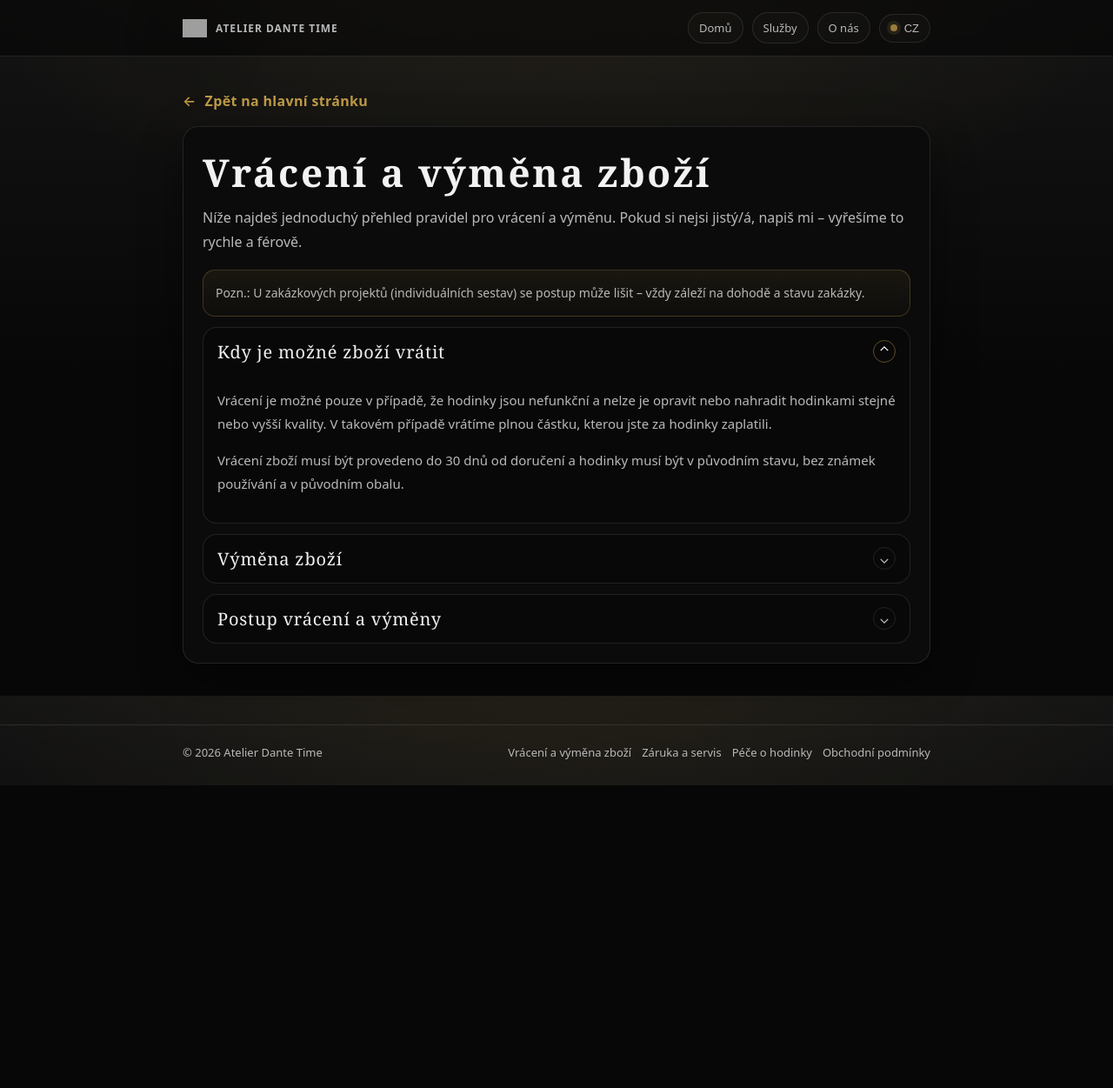
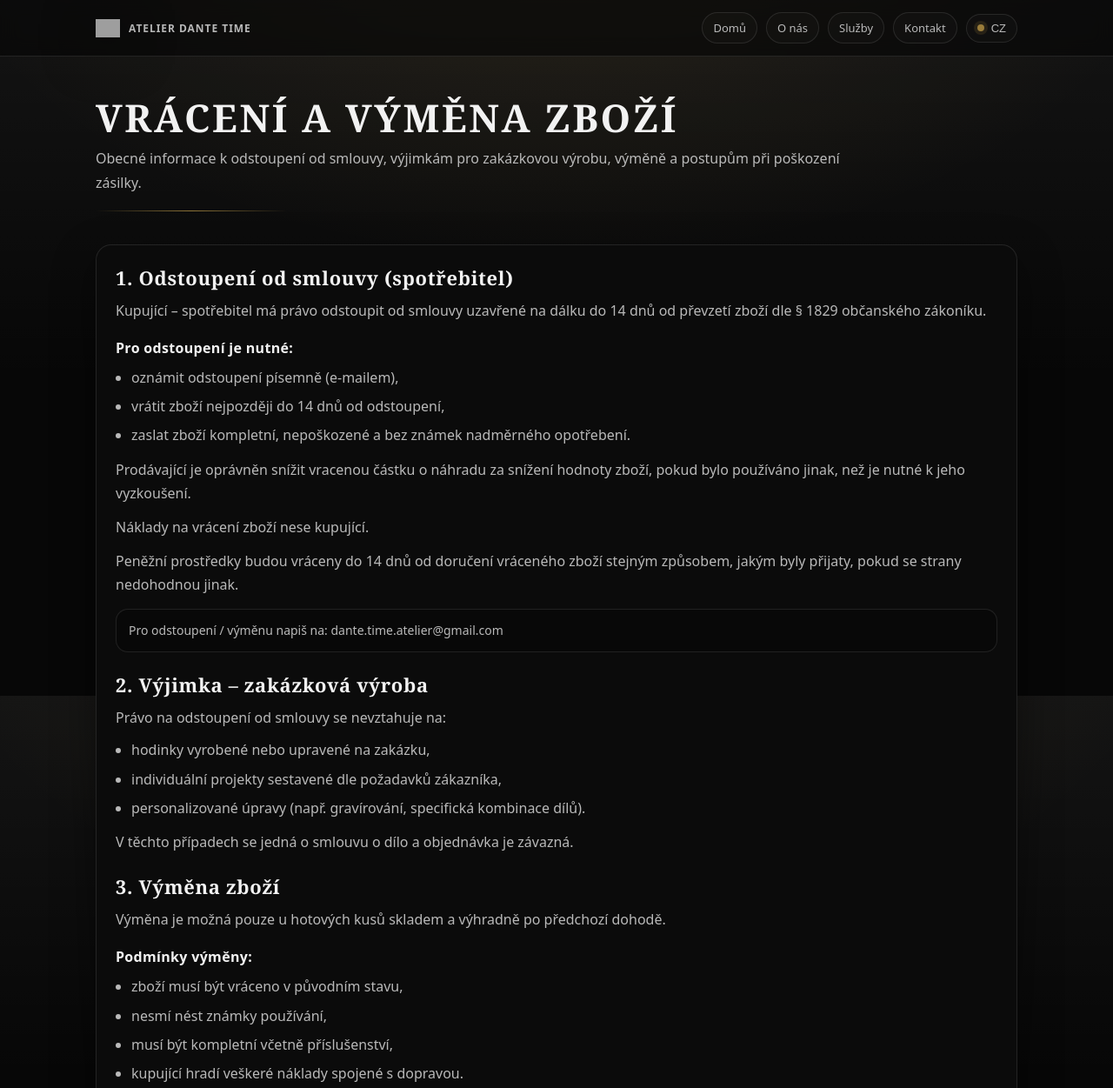
Before and after one commit to dantetimeatelier-ops/atelier-dante-time, a plain HTML site: page returns.html in a window 1280 px wide. Shown: the top 1251 px of the page at 87% size. Before the commit the page ends 903 px from the top, so only its background shows below. Drawn offline with Linux system fonts and the light colour scheme; grey boxes are pictures that could not be loaded.

Commit message:
Update returns.html

```diff
--- a/returns.html
+++ b/returns.html
@@ -8,7 +8,7 @@
 <head>
   <meta charset="utf-8" />
   <meta name="viewport" content="width=device-width, initial-scale=1" />
-  <title>Vrácení a výměna zboží | Atelier Dante Time</title>
+  <title>Vrácení a výměna — Atelier Dante Time</title>
   <meta name="description" content="Vrácení a výměna zboží — Atelier Dante Time" />
   <link rel="icon" href="logo.png" />
 
@@ -21,7 +21,7 @@
       --line:rgba(255,255,255,.10);
       --shadow:0 18px 50px rgba(0,0,0,.45);
       --radius:18px;
-      --max:900px;
+      --max:1100px;
       --card:#0b0b0b;
     }
     *{box-sizing:border-box}
@@ -38,7 +38,6 @@
     }
     a{color:inherit; text-decoration:none}
     a:hover{opacity:.95}
-
     .wrap{max-width:var(--max); margin:0 auto; padding:0 20px}
 
     header{
@@ -49,7 +48,8 @@
     }
     .nav{
       display:flex; align-items:center; justify-content:space-between;
-      padding:14px 0; gap:12px;
+      padding:14px 0;
+      gap:12px;
     }
     .brand{
       display:flex; align-items:center; gap:10px;
@@ -63,8 +63,8 @@
       letter-spacing:.08em; font-weight:700; font-size:12px;
       text-transform:uppercase; color:var(--muted)
     }
+
     .links{display:flex; gap:10px; align-items:center; flex-wrap:wrap; justify-content:flex-end}
-
     .chip, .langbtn{
       padding:8px 12px;
       border:1px solid var(--line);
@@ -86,17 +86,34 @@
       box-shadow:0 0 0 4px rgba(200,162,74,.12);
     }
 
-    .page{padding:34px 0 44px}
-    .back{
-      display:inline-flex; align-items:center; gap:10px;
-      color:var(--gold);
-      opacity:.95;
-      margin:6px 0 18px;
-      font-weight:600;
-      letter-spacing:.02em;
+    /* content */
+    .hero{
+      padding:46px 0 20px;
+      text-align:left;
     }
-    .back:hover{opacity:1}
+    h1{
+      margin:0;
+      font-family: ui-serif, Georgia, "Times New Roman", Times, serif;
+      letter-spacing:.06em;
+      text-transform:uppercase;
+      font-size:clamp(26px, 3.6vw, 44px);
+      line-height:1.1;
+    }
+    .subtitle{
+      margin:10px 0 0;
+      color:var(--muted);
+      line-height:1.7;
+      max-width: 900px;
+    }
+    .subline{
+      width:min(220px, 60vw);
+      height:1px;
+      margin:18px 0 0;
+      background:linear-gradient(90deg, rgba(200,162,74,0), rgba(200,162,74,.9), rgba(200,162,74,0));
+      opacity:.75;
+    }
 
+    .section{padding:18px 0 34px}
     .card{
       background: var(--card);
       border:1px solid var(--line);
@@ -106,91 +123,62 @@
       overflow:hidden;
       position:relative;
     }
-    h1{
-      margin:0 0 8px 0;
+    .card h2{
+      margin:0 0 10px 0;
       font-family: ui-serif, Georgia, "Times New Roman", Times, serif;
-      letter-spacing:.06em;
-      font-size:clamp(26px, 3.6vw, 44px);
+      font-size:22px;
+      letter-spacing:.03em;
     }
-    .lead{
-      margin:0 0 18px 0;
+    .card h3{
+      margin:18px 0 8px;
+      font-size:16px;
+      letter-spacing:.02em;
+      color:var(--text);
+    }
+    .card p{
+      margin:0;
       color:var(--muted);
       font-size:16px;
-      line-height:1.75;
+      line-height:1.7;
+    }
+    .card ul{
+      margin:10px 0 0;
+      padding-left:18px;
+      color:var(--muted);
+      line-height:1.7;
+    }
+    .card li{margin:6px 0}
+    .hint{
+      margin-top:14px;
+      padding:12px 14px;
+      border:1px solid var(--line);
+      border-radius:14px;
+      background:rgba(0,0,0,.22);
+      color:var(--muted);
+      line-height:1.7;
+      font-size:14px;
+    }
+    .btn{
+      display:inline-flex; align-items:center; justify-content:center;
+      padding:10px 12px;
+      border-radius:12px;
+      border:1px solid rgba(200,162,74,.45);
+      background:linear-gradient(180deg, rgba(200,162,74,.18), rgba(200,162,74,.04));
+      color:var(--text);
+      font-size:13px;
+      gap:8px;
+      white-space:nowrap;
+    }
+    .btn.ghost{
+      border-color:var(--line);
+      background:rgba(255,255,255,.02);
+      color:var(--muted);
     }
 
-    .note{
-      margin:14px 0 0;
-      padding:14px 14px;
-      border:1px solid rgba(200,162,74,.25);
-      background:linear-gradient(180deg, rgba(200,162,74,.08), rgba(200,162,74,.02));
-      border-radius:14px;
-      color:var(--muted);
-      font-size:14px;
-      line-height:1.7;
-    }
-
-    /* Accordion */
-    details{
-      border:1px solid var(--line);
-      border-radius:16px;
-      background:rgba(0,0,0,.22);
-      overflow:hidden;
-      margin-top:12px;
-    }
-    summary{
-      list-style:none;
-      cursor:pointer;
-      padding:14px 16px;
-      display:flex;
-      align-items:center;
-      justify-content:space-between;
-      gap:12px;
-      user-select:none;
-    }
-    summary::-webkit-details-marker{display:none}
-    .sum-title{
-      font-family: ui-serif, Georgia, "Times New Roman", Times, serif;
-      letter-spacing:.04em;
-      font-size:20px;
-    }
-    .chev{
-      width:26px; height:26px;
-      border-radius:999px;
-      border:1px solid var(--line);
-      display:flex; align-items:center; justify-content:center;
-      color:var(--muted);
-      transition:.2s ease;
-      flex:0 0 auto;
-    }
-    details[open] .chev{
-      border-color:rgba(200,162,74,.45);
-      color:var(--text);
-      transform:rotate(180deg);
-    }
-    .content{
-      padding:0 16px 16px;
-      color:var(--muted);
-      font-size:15px;
-      line-height:1.8;
-    }
-    .content h3{
-      margin:12px 0 6px;
-      color:var(--text);
-      font-size:14px;
-      letter-spacing:.05em;
-      text-transform:uppercase;
-    }
-    .content ul{
-      margin:8px 0 0;
-      padding-left:18px;
-    }
-    .content li{margin:6px 0}
-
     footer{
-      padding:22px 0 28px;
+      padding:28px 0 34px;
       border-top:1px solid var(--line);
-      margin-top:26px;
+      margin-top:32px;
       color:var(--muted);
       font-size:13px;
     }
@@ -202,11 +190,9 @@
     .footer-links a{color:var(--muted); border-bottom:1px solid transparent}
     .footer-links a:hover{color:var(--text); border-bottom-color:rgba(200,162,74,.5)}
 
-    @media (max-width: 720px){
+    @media (max-width: 880px){
       .brand strong{display:none}
-      .links{gap:8px}
-      .chip, .langbtn{padding:7px 11px; font-size:12px}
-      .sum-title{font-size:18px}
+      .hero{padding:36px 0 16px}
     }
   </style>
 </head>
@@ -222,8 +208,9 @@
 
         <div class="links">
           <a class="chip" href="index.html" data-i18n="nav_home">Domů</a>
+          <a class="chip" href="about.html" data-i18n="nav_about">O nás</a>
           <a class="chip" href="services.html" data-i18n="nav_services">Služby</a>
-          <a class="chip" href="about.html" data-i18n="nav_about">O nás</a>
+          <a class="chip" href="index.html#contact" data-i18n="nav_contact">Kontakt</a>
 
           <button class="langbtn" id="langBtn" type="button" aria-label="Switch language">
             <span class="langdot"></span>
@@ -234,84 +221,93 @@
     </div>
   </header>
 
-  <main class="page">
+  <main>
+    <section class="hero">
       <div class="wrap">
-      <a class="back" href="index.html">← <span data-i18n="back">Zpět na hlavní stránku</span></a>
+        <h1 data-i18n="title">Vrácení a výměna zboží</h1>
+        <p class="subtitle" data-i18n="lead">
+          Obecné informace k odstoupení od smlouvy, výjimkám pro zakázkovou výrobu, výměně a postupům při poškození zásilky.
+        </p>
+        <div class="subline"></div>
+      </div>
+    </section>
 
+    <section class="section">
+      <div class="wrap">
         <div class="card">
-        <h1 data-i18n="title">Vrácení a výměna zboží</h1>
-        <p class="lead" data-i18n="lead">
-          Níže najdeš jednoduchý přehled pravidel pro vrácení a výměnu. Pokud si nejsi jistý/á,
-          napiš mi – vyřešíme to rychle a férově.
+
+          <h2 data-i18n="s1_title">1. Odstoupení od smlouvy (spotřebitel)</h2>
+          <p data-i18n="s1_p1">
+            Kupující – spotřebitel má právo odstoupit od smlouvy uzavřené na dálku do 14 dnů od převzetí zboží dle § 1829 občanského zákoníku.
+          </p>
+          <h3 data-i18n="s1_h3">Pro odstoupení je nutné:</h3>
+          <ul>
+            <li data-i18n="s1_b1">oznámit odstoupení písemně (e-mailem),</li>
+            <li data-i18n="s1_b2">vrátit zboží nejpozději do 14 dnů od odstoupení,</li>
+            <li data-i18n="s1_b3">zaslat zboží kompletní, nepoškozené a bez známek nadměrného opotřebení.</li>
+          </ul>
+          <p style="margin-top:12px" data-i18n="s1_p2">
+            Prodávající je oprávněn snížit vracenou částku o náhradu za snížení hodnoty zboží, pokud bylo používáno jinak, než je nutné k jeho vyzkoušení.
+          </p>
+          <p style="margin-top:12px" data-i18n="s1_p3">
+            Náklady na vrácení zboží nese kupující.
+          </p>
+          <p style="margin-top:12px" data-i18n="s1_p4">
+            Peněžní prostředky budou vráceny do 14 dnů od doručení vráceného zboží stejným způsobem, jakým byly přijaty, pokud se strany nedohodnou jinak.
           </p>
 
-        <div class="note" data-i18n="note">
-          Pozn.: U zakázkových projektů (individuálních sestav) se postup může lišit – vždy záleží na dohodě a stavu zakázky.
+          <div class="hint" data-i18n="contact_hint">
+            Pro odstoupení / výměnu napiš na: <b>dante.time.atelier@gmail.com</b>
           </div>
 
-        <!-- 1 -->
-        <details open>
-          <summary>
-            <span class="sum-title" data-i18n="s1">Kdy je možné zboží vrátit</span>
-            <span class="chev">⌄</span>
-          </summary>
-          <div class="content" data-i18n-block="c1">
-            <p>
-              Vrácení je možné pouze v případě, že hodinky jsou nefunkční a nelze je opravit nebo nahradit hodinkami stejné
-              nebo vyšší kvality. V takovém případě vrátíme plnou částku, kterou jste za hodinky zaplatili.
+          <h2 style="margin-top:22px" data-i18n="s2_title">2. Výjimka – zakázková výroba</h2>
+          <p data-i18n="s2_p1">Právo na odstoupení od smlouvy se nevztahuje na:</p>
+          <ul>
+            <li data-i18n="s2_b1">hodinky vyrobené nebo upravené na zakázku,</li>
+            <li data-i18n="s2_b2">individuální projekty sestavené dle požadavků zákazníka,</li>
+            <li data-i18n="s2_b3">personalizované úpravy (např. gravírování, specifická kombinace dílů).</li>
+          </ul>
+          <p style="margin-top:12px" data-i18n="s2_p2">
+            V těchto případech se jedná o smlouvu o dílo a objednávka je závazná.
           </p>
-            <p>
-              Vrácení zboží musí být provedeno do 30 dnů od doručení a hodinky musí být v původním stavu, bez známek používání
-              a v původním obalu.
+
+          <h2 style="margin-top:22px" data-i18n="s3_title">3. Výměna zboží</h2>
+          <p data-i18n="s3_p1">
+            Výměna je možná pouze u hotových kusů skladem a výhradně po předchozí dohodě.
           </p>
+          <h3 data-i18n="s3_h3">Podmínky výměny:</h3>
+          <ul>
+            <li data-i18n="s3_b1">zboží musí být vráceno v původním stavu,</li>
+            <li data-i18n="s3_b2">nesmí nést známky používání,</li>
+            <li data-i18n="s3_b3">musí být kompletní včetně příslušenství,</li>
+            <li data-i18n="s3_b4">kupující hradí veškeré náklady spojené s dopravou.</li>
+          </ul>
+          <p style="margin-top:12px" data-i18n="s3_p2">
+            Prodávající si vyhrazuje právo výměnu odmítnout, pokud nejsou splněny uvedené podmínky.
+          </p>
+
+          <h2 style="margin-top:22px" data-i18n="s4_title">4. Poškození při přepravě</h2>
+          <p data-i18n="s4_p1">
+            Kupující je povinen při převzetí zásilky zkontrolovat její stav.
+          </p>
+          <h3 data-i18n="s4_h3">V případě zjevného poškození je nutné:</h3>
+          <ul>
+            <li data-i18n="s4_b1">sepsat s dopravcem škodní protokol,</li>
+            <li data-i18n="s4_b2">bezodkladně informovat prodávajícího,</li>
+            <li data-i18n="s4_b3">doložit fotodokumentaci.</li>
+          </ul>
+          <p style="margin-top:12px" data-i18n="s4_p2">
+            Pozdější reklamace mechanického poškození způsobeného přepravou nemusí být uznány.
+          </p>
+
+          <div style="margin-top:18px; display:flex; gap:10px; flex-wrap:wrap;">
+            <a class="btn ghost" href="index.html" data-i18n="btn_back">Zpět na web</a>
+            <a class="btn" href="mailto:dante.time.atelier@gmail.com" data-i18n="btn_email">Napsat e-mail</a>
           </div>
-        </details>
-
-        <!-- 2 -->
-        <details>
-          <summary>
-            <span class="sum-title" data-i18n="s2">Výměna zboží</span>
-            <span class="chev">⌄</span>
-          </summary>
-          <div class="content" data-i18n-block="c2">
-            <p>
-              Pokud hodinky, které jste obdrželi, odpovídají fotografii na produktové stránce, ale přesto se vám nelíbí
-              (toto pravidlo platí pro hodinky SKLADEM, nikoliv pro INDIVIDUÁLNÍ PROJEKTY), máte možnost je vyměnit za jiné hodinky.
-            </p>
-            <p>
-              V tomto případě je třeba pokrýt náklady na poštovní služby a případné celní poplatky. Hodinky, které obdržíte při výměně,
-              musí mít stejnou nebo vyšší hodnotu než původní hodinky.
-            </p>
-          </div>
-        </details>
-
-        <!-- 3 -->
-        <details>
-          <summary>
-            <span class="sum-title" data-i18n="s3">Postup vrácení a výměny</span>
-            <span class="chev">⌄</span>
-          </summary>
-          <div class="content" data-i18n-block="c3">
-            <ol style="margin:8px 0 0; padding-left:18px;">
-              <li>Kontaktujte naši zákaznickou podporu na e-mailové adrese nebo telefonním čísle uvedeném na našich stránkách a uveďte důvod vrácení nebo výměny.</li>
-              <li>Naše zákaznická podpora vám poskytne další pokyny, včetně adresy pro zaslání hodinek zpět k nám.</li>
-              <li>Zabalte hodinky do původního obalu a připojte všechny dokumenty a příslušenství, které byly součástí balení. Ujistěte se, že jsou hodinky dobře chráněny pro přepravu.</li>
-              <li>Po obdržení hodinek zkontrolujeme jejich stav a funkčnost.</li>
-              <li>Pokud budou splněny všechny podmínky, provedeme vrácení peněz nebo zašleme náhradní hodinky dle dohody.</li>
-            </ol>
-
-            <h3 data-i18n="more">Další informace</h3>
-            <p data-i18n="more_text">
-              Výměny a vrácení u hodinek na objednávku (INDIVIDUÁLNÍ PROJEKTY): výměna nebo vrácení není možné,
-              pokud není zboží nefunkční nebo poškozené.
-              Zodpovědnost za dopravu a clo: zákazník je odpovědný za náklady na dopravu a případné celní poplatky
-              spojené s vrácením nebo výměnou hodinek.
-            </p>
-          </div>
-        </details>
 
         </div>
       </div>
+    </section>
   </main>
 
   <footer>
@@ -319,10 +315,9 @@
       <div class="footer-inner">
         <div>© <span id="y"></span> Atelier Dante Time</div>
         <div class="footer-links">
-          <a href="returns.html" data-i18n="footer_returns">Vrácení a výměna zboží</a>
-          <a href="warranty.html" data-i18n="footer_warranty">Záruka a servis</a>
-          <a href="care.html" data-i18n="footer_care">Péče o hodinky</a>
-          <a href="terms.html" data-i18n="footer_terms">Obchodní podmínky</a>
+          <a href="terms.html" data-i18n="footer_terms">Podmínky</a>
+          <a href="reklamace.html" data-i18n="footer_claims">Reklamace</a>
+          <a href="privacy.html" data-i18n="footer_privacy">Soukromí</a>
         </div>
       </div>
     </div>
@@ -332,51 +327,114 @@
     const I18N = {
       cs: {
         nav_home: "Domů",
+        nav_about: "O nás",
         nav_services: "Služby",
-        nav_about: "O nás",
-        back: "Zpět na hlavní stránku",
+        nav_contact: "Kontakt",
 
         title: "Vrácení a výměna zboží",
-        lead: "Níže najdeš jednoduchý přehled pravidel pro vrácení a výměnu. Pokud si nejsi jistý/á, napiš mi – vyřešíme to rychle a férově.",
-        note: "Pozn.: U zakázkových projektů (individuálních sestav) se postup může lišit – vždy záleží na dohodě a stavu zakázky.",
+        lead: "Obecné informace k odstoupení od smlouvy, výjimkám pro zakázkovou výrobu, výměně a postupům při poškození zásilky.",
 
-        s1: "Kdy je možné zboží vrátit",
-        s2: "Výměna zboží",
-        s3: "Postup vrácení a výměny",
-        more: "Další informace",
-        more_text: "Výměny a vrácení u hodinek na objednávku (INDIVIDUÁLNÍ PROJEKTY): výměna nebo vrácení není možné, pokud není zboží nefunkční nebo poškozené. Zodpovědnost za dopravu a clo: zákazník je odpovědný za náklady na dopravu a případné celní poplatky spojené s vrácením nebo výměnou hodinek.",
+        s1_title: "1. Odstoupení od smlouvy (spotřebitel)",
+        s1_p1: "Kupující – spotřebitel má právo odstoupit od smlouvy uzavřené na dálku do 14 dnů od převzetí zboží dle § 1829 občanského zákoníku.",
+        s1_h3: "Pro odstoupení je nutné:",
+        s1_b1: "oznámit odstoupení písemně (e-mailem),",
+        s1_b2: "vrátit zboží nejpozději do 14 dnů od odstoupení,",
+        s1_b3: "zaslat zboží kompletní, nepoškozené a bez známek nadměrného opotřebení.",
+        s1_p2: "Prodávající je oprávněn snížit vracenou částku o náhradu za snížení hodnoty zboží, pokud bylo používáno jinak, než je nutné k jeho vyzkoušení.",
+        s1_p3: "Náklady na vrácení zboží nese kupující.",
+        s1_p4: "Peněžní prostředky budou vráceny do 14 dnů od doručení vráceného zboží stejným způsobem, jakým byly přijaty, pokud se strany nedohodnou jinak.",
 
-        footer_returns: "Vrácení a výměna zboží",
-        footer_warranty: "Záruka a servis",
-        footer_care: "Péče o hodinky",
-        footer_terms: "Obchodní podmínky",
+        contact_hint: "Pro odstoupení / výměnu napiš na: dante.time.atelier@gmail.com",
+
+        s2_title: "2. Výjimka – zakázková výroba",
+        s2_p1: "Právo na odstoupení od smlouvy se nevztahuje na:",
+        s2_b1: "hodinky vyrobené nebo upravené na zakázku,",
+        s2_b2: "individuální projekty sestavené dle požadavků zákazníka,",
+        s2_b3: "personalizované úpravy (např. gravírování, specifická kombinace dílů).",
+        s2_p2: "V těchto případech se jedná o smlouvu o dílo a objednávka je závazná.",
+
+        s3_title: "3. Výměna zboží",
+        s3_p1: "Výměna je možná pouze u hotových kusů skladem a výhradně po předchozí dohodě.",
+        s3_h3: "Podmínky výměny:",
+        s3_b1: "zboží musí být vráceno v původním stavu,",
+        s3_b2: "nesmí nést známky používání,",
+        s3_b3: "musí být kompletní včetně příslušenství,",
+        s3_b4: "kupující hradí veškeré náklady spojené s dopravou.",
+        s3_p2: "Prodávající si vyhrazuje právo výměnu odmítnout, pokud nejsou splněny uvedené podmínky.",
+
+        s4_title: "4. Poškození při přepravě",
+        s4_p1: "Kupující je povinen při převzetí zásilky zkontrolovat její stav.",
+        s4_h3: "V případě zjevného poškození je nutné:",
+        s4_b1: "sepsat s dopravcem škodní protokol,",
+        s4_b2: "bezodkladně informovat prodávajícího,",
+        s4_b3: "doložit fotodokumentaci.",
+        s4_p2: "Pozdější reklamace mechanického poškození způsobeného přepravou nemusí být uznány.",
+
+        btn_back: "Zpět na web",
+        btn_email: "Napsat e-mail",
+
+        footer_terms: "Podmínky",
+        footer_claims: "Reklamace",
+        footer_privacy: "Soukromí",
       },
 
       en: {
         nav_home: "Home",
+        nav_about: "About",
         nav_services: "Services",
-        nav_about: "About",
-        back: "Back to home",
+        nav_contact: "Contact",
 
-        title: "Returns & exchange",
-        lead: "Below is a simple overview of our return and exchange rules. If you’re unsure, message me — we’ll handle it quickly and fairly.",
-        note: "Note: For custom projects (individual builds), the process may differ — it always depends on the agreement and the project status.",
+        title: "Returns & Exchanges",
+        lead: "General information about withdrawal from a distance contract, custom-made exceptions, exchanges, and shipping damage procedures.",
 
-        s1: "When a return is possible",
-        s2: "Exchange",
-        s3: "Return & exchange process",
-        more: "Additional information",
-        more_text: "Custom order watches (INDIVIDUAL PROJECTS): exchange/return is not possible unless the item is defective or damaged. Shipping & customs: the customer is responsible for shipping costs and any customs fees related to the return/exchange.",
+        s1_title: "1. Withdrawal from contract (consumer)",
+        s1_p1: "A consumer has the right to withdraw from a distance contract within 14 days from receiving the goods (Czech Civil Code § 1829).",
+        s1_h3: "To withdraw, you must:",
+        s1_b1: "notify us in writing (by email),",
+        s1_b2: "return the goods no later than 14 days after withdrawal,",
+        s1_b3: "send the goods complete, undamaged, and without signs of excessive wear.",
+        s1_p2: "The seller may reduce the refunded amount to compensate for any decrease in value if the goods were used beyond what is necessary to try them out.",
+        s1_p3: "The buyer bears the cost of returning the goods.",
+        s1_p4: "Funds will be refunded within 14 days after the returned goods are received, using the same payment method unless agreed otherwise.",
 
-        footer_returns: "Returns & exchange",
-        footer_warranty: "Warranty & service",
-        footer_care: "Watch care",
-        footer_terms: "Terms & conditions",
+        contact_hint: "For withdrawal / exchange, email: dante.time.atelier@gmail.com",
+
+        s2_title: "2. Exception — custom-made work",
+        s2_p1: "The right of withdrawal does not apply to:",
+        s2_b1: "watches made or modified to order,",
+        s2_b2: "individual projects assembled to the customer’s requirements,",
+        s2_b3: "personalized modifications (e.g., engraving, specific parts combination).",
+        s2_p2: "In these cases, the order is considered custom work and is binding.",
+
+        s3_title: "3. Exchange",
+        s3_p1: "Exchange is possible only for ready-made in-stock pieces and only after prior agreement.",
+        s3_h3: "Exchange conditions:",
+        s3_b1: "the goods must be returned in their original condition,",
+        s3_b2: "must show no signs of use,",
+        s3_b3: "must be complete including accessories,",
+        s3_b4: "the buyer covers all shipping costs.",
+        s3_p2: "The seller reserves the right to refuse an exchange if the conditions above are not met.",
+
+        s4_title: "4. Shipping damage",
+        s4_p1: "The buyer must check the parcel condition upon delivery.",
+        s4_h3: "In case of visible damage, you must:",
+        s4_b1: "prepare a damage report with the carrier,",
+        s4_b2: "inform the seller without delay,",
+        s4_b3: "provide photo documentation.",
+        s4_p2: "Later claims for mechanical damage caused by shipping may not be accepted.",
+
+        btn_back: "Back to site",
+        btn_email: "Email us",
+
+        footer_terms: "Terms",
+        footer_claims: "Claims",
+        footer_privacy: "Privacy",
       }
     };
 
-    function getLang(){ return localStorage.getItem("lang") || "cs"; }
-
+    function getLang(){
+      return localStorage.getItem("lang") || "cs";
+    }
     function applyLang(lang){
       document.documentElement.lang = lang;
       const dict = I18N[lang] || I18N.cs;
@@ -386,10 +444,10 @@
         if (dict[key]) el.textContent = dict[key];
       });
 
+      const txt = (lang === "cs") ? "CZ" : "EN";
       const label = document.getElementById("langLabel");
-      if (label) label.textContent = (lang === "cs") ? "CZ" : "EN";
+      if (label) label.textContent = txt;
     }
-
     function setLang(lang){
       localStorage.setItem("lang", lang);
       applyLang(lang);
```
Lines whose indentation alone changed are shown as unchanged.
